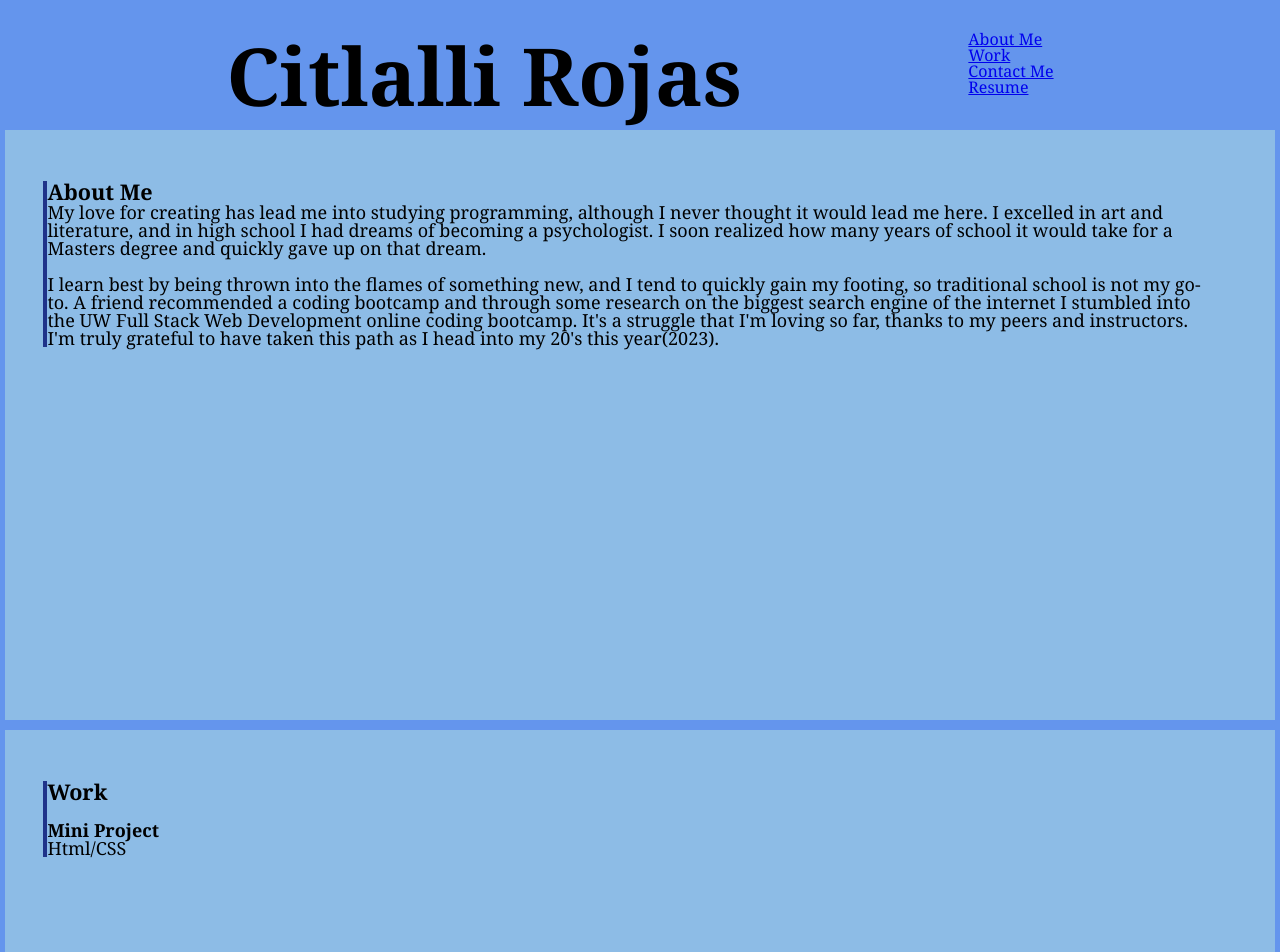
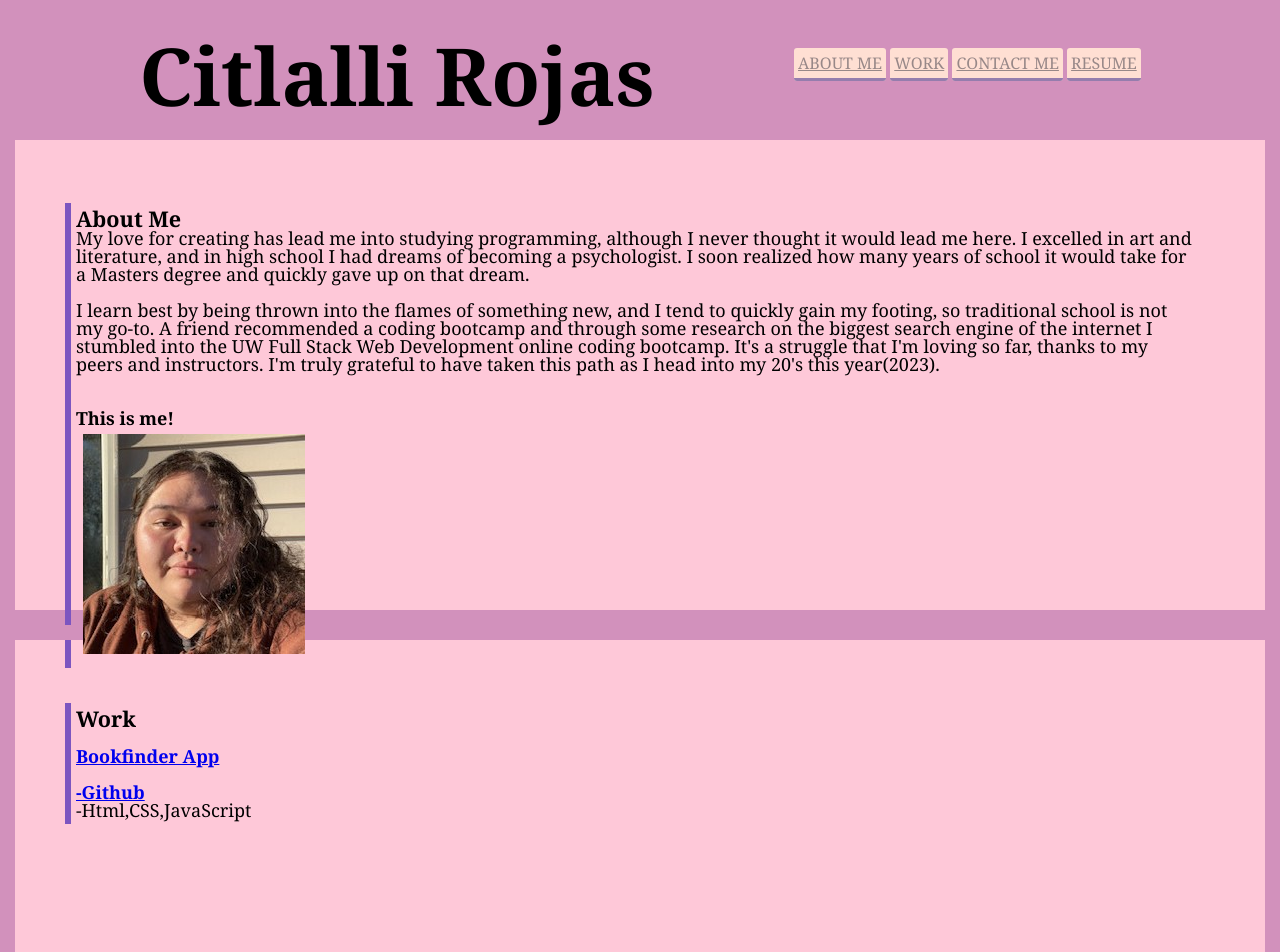
Before and after one commit to Citlalli091/second-challenge, a plain HTML site: page index.html in a window 1280 px wide. Shown: the top 952 px of the page. Drawn offline with Linux system fonts and the light colour scheme; files that its build step writes are made by us from their sources.

Commit message:
adde tons of stuff

```diff
--- /dev/null
+++ b/assets/css/style.css
@@ -0,0 +1,86 @@
+* {
+    margin: 0;
+    padding: 0;
+    font-family: Cambria, Cochin, Georgia, Times, 'Times New Roman', serif;
+}
+
+.navbar {
+    display: flex;
+    justify-content: space-evenly;
+    align-items: center;
+    height: 125px;
+    background-color:  rgb(210, 145, 188);
+}
+nav ul {
+    list-style: none;
+    padding: 0;
+    margin: 0;
+}
+nav li {
+    display: inline-block;
+    margin-right: 20px; /* add some space between links */
+}
+.name {
+    display: flex;
+    font-weight: bold;
+    align-items: flex-end;
+    font-size: 500%;
+    margin-top: 2%;
+}
+.nav-btn {
+    padding: 4px;
+    justify-content: space-between;
+    align-items: end;
+    border: none;
+    background-color:rgb(255, 223, 211);
+    border-radius: 3px;
+    border-bottom: 3px solid rgb(149, 125, 173);
+    color: rgb(152, 136, 136);
+    text-transform: uppercase;
+}
+.nav-btn:hover {
+    background-color: rgb(149, 125, 173);
+    border-bottom: 3px solid rgb(255, 223, 211);
+    color: rgb(255, 223, 211);
+}
+main {
+    height: auto;
+    background-color: rgb(254, 200, 216);
+}
+#aboutme {
+    height: 500px;
+    border: 15px solid rgb(210, 145, 188);
+    padding: 4% 4% 3% 3%;
+    font-size: large;
+}
+img {
+    padding: 7px;
+}
+#work {
+    height: 500px;
+    border: 15px solid rgb(210, 145, 188);
+    padding: 4% 4% 3% 3%;
+    font-size: large;
+}
+#contactme {
+    height: 500px;
+    border: 15px solid rgb(210, 145, 188);
+    padding: 4% 4% 3% 3%;
+    font-size: large;
+}
+.maintxt {
+    border-left: 6px solid rgb(124, 85, 192);
+    margin: 1%;
+    padding: 5px;
+
+}
+h2 {
+    font-size: larger;
+}
+footer {
+    text-align: center;
+    /* position: ; */
+    margin: 0%;
+    height: 136px;
+    background-color: rgb(210, 145, 188);
+}
--- a/assets/style.css
+++ /dev/null
@@ -1,63 +0,0 @@
-* {
-    font-family: Cambria, Cochin, Georgia, Times, 'Times New Roman', serif;
-}
-
-.navbar {
-    display: flex;
-    justify-content: space-evenly;
-    align-items: center;
-    height: 125px;
-    background-color: cornflowerblue;
-}
-.name {
-    display: flex;
-    font-weight: bold;
-    align-items: flex-end;
-    font-size: 500%;
-    margin-top: 2%;
-}
-.nav-btn {
-    justify-content: space-between;
-    align-items: end;
-    border: none;
-    background-color:rgb(31, 51, 138);
-    border-bottom: 3px solid rgb(31, 51, 138);
-    text-transform: uppercase;
-}
-
-main {
-    height: auto;
-    background-color: rgb(141, 188, 230);
-}
-#aboutme {
-    height: 600px;
-    border: 5px solid cornflowerblue;
-    padding: 4% 4% 3% 3%;
-    font-size: large;
-}
-#work {
-    height: 600px;
-    border: 5px solid cornflowerblue;
-    padding: 4% 4% 3% 3%;
-    font-size: large;
-}
-#contactme {
-    height: 600px;
-    border: 5px solid cornflowerblue;
-    padding: 4% 4% 3% 3%;
-    font-size: large;
-}
-.maintxt {
-    border-left: 4px solid rgb(31, 51, 138);
-    padding-right: 4px;
-}
-h2 {
-    font-size: larger;
-}
-footer {
-    text-align: center;
-    position:
-    margin: 0%;
-    height: 136px;
-    background-color: cornflowerblue;
-}
--- a/index.html
+++ b/index.html
@@ -5,17 +5,20 @@
     <meta http-equiv="X-UA-Compatible" content="IE=edge">
     <meta name="viewport" content="width=device-width, initial-scale=1.0">
     <link rel="stylesheet" href="assets/reset.css">
-    <link rel="stylesheet" href="assets/style.css">
+    <link rel="stylesheet" href="assets/css/style.css">
     <title>My-Portfolio</title>
 </head>
 <body>
    <header class="navbar">
     <p class="name">Citlalli Rojas</p>
     <ul class="nav-ul">
-        <li><a href="#aboutme">About Me</a></li>
-        <li><a href="#work">Work</a></li>
-        <li><a href="#contactme">Contact Me</a></li>
-        <li><a href="#resume">Resume</a></li>
+        <li>
+            <!-- navbar buttons direct you to sections of the page -->
+            <a class="nav-btn" href="#aboutme">About Me</a>
+            <a class="nav-btn" href="#work">Work</a>
+            <a class="nav-btn" href="#contactme">Contact Me</a>
+            <a class="nav-btn" href="https://profile.indeed.com/p/citlallir-79fggqk">Resume</a>
+        </li>
     </ul>
    </header>
 
@@ -24,28 +27,36 @@
             <div class="maintxt">
                 <h2>About Me</h2>
                 <p>My love for creating has lead me into studying programming, although I never thought it would lead me here. I excelled in art and literature, and in high school I had dreams of becoming a psychologist. I soon realized how many years of school it would take for a Masters degree and quickly gave up on that dream. <br><br> I learn best by being thrown into the flames of something new, and I tend to quickly gain my footing, so traditional school is not my go-to. A friend recommended a coding bootcamp and through some research on the biggest search engine of the internet I stumbled into the UW Full Stack Web Development online coding bootcamp. It's a struggle that I'm loving so far, thanks to my peers and instructors. I'm truly grateful to have taken this path as I head into my 20's this year(2023).</p>
+                <br><br>
+                <h3>This is me!</h3>
+                <img src="assets/img/IMG_70312.jpg" alt="picture of myself!">
             </div>
         </section>
         <section id="work">
             <div class="maintxt">
                 <h2>Work</h2> <br>
-            <h3>Mini Project</h3>
-            <p>Html/CSS</p>
+                <!-- git repo and deployed app links to my first project -->
+                <h3><a href="https://derekchili.github.io/book-finder-group5/">Bookfinder App</a></h3><br>
+                <h4><a href="https://github.com/Derekchili/book-finder-group5">-Github</a></h4>
+                <p>-Html,CSS,JavaScript</p>
             </div>
         </section>
         <section id="contactme">
             <div class="maintxt">
                 <h2>Contact Me</h2>
                 <ul>
-                <a href="mailto:rojas.lalli16@gmail.com">Email Me</a>
-                <a>Linkedin</a>
+                    <!-- links to my contact info -->
+                    <a href="mailto:Rojas.lalli16@gmail.com">Email Me</a>
+                    <br>
+                    <a href="#contactme">Linkedin(Coming Soon)</a>
+                    <br>
                     <a href="http://github.com/Citlalli091">Github</a>
                 </ul>
             </div>
         </section>
-    <section id="resume">
-        <h2><a>Resume</a></h2>
-    </section>
+        <!-- <section id="resume">
+            <h2>Resume</h2>
+        </section> -->
    </main>
 
     <footer>
```
Also changed, not shown: assets/css/reset.css (renamed from assets/reset.css), assets/img/IMG_70312.jpg (added), 1 other file. Lines whose indentation alone changed are shown as unchanged.
